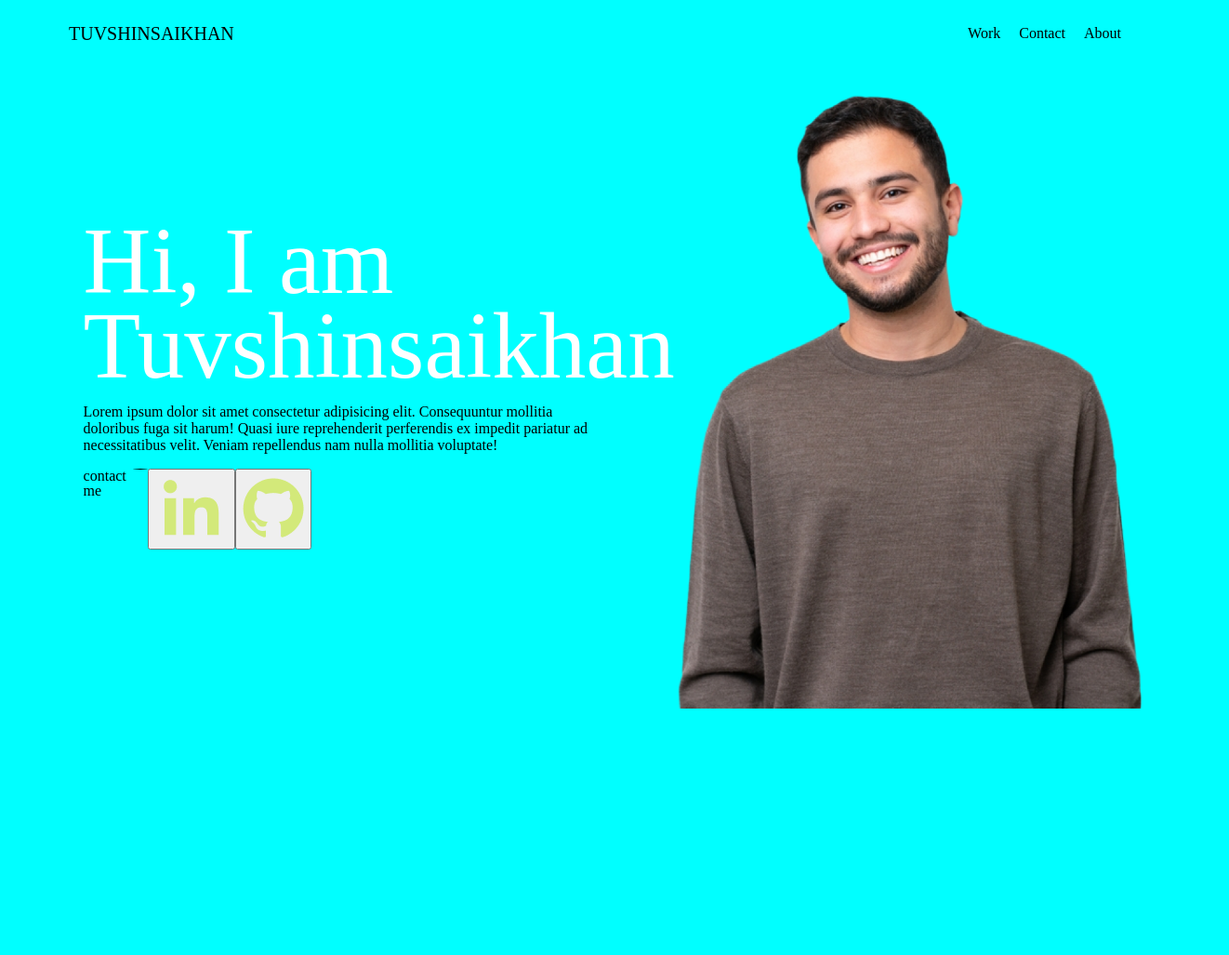
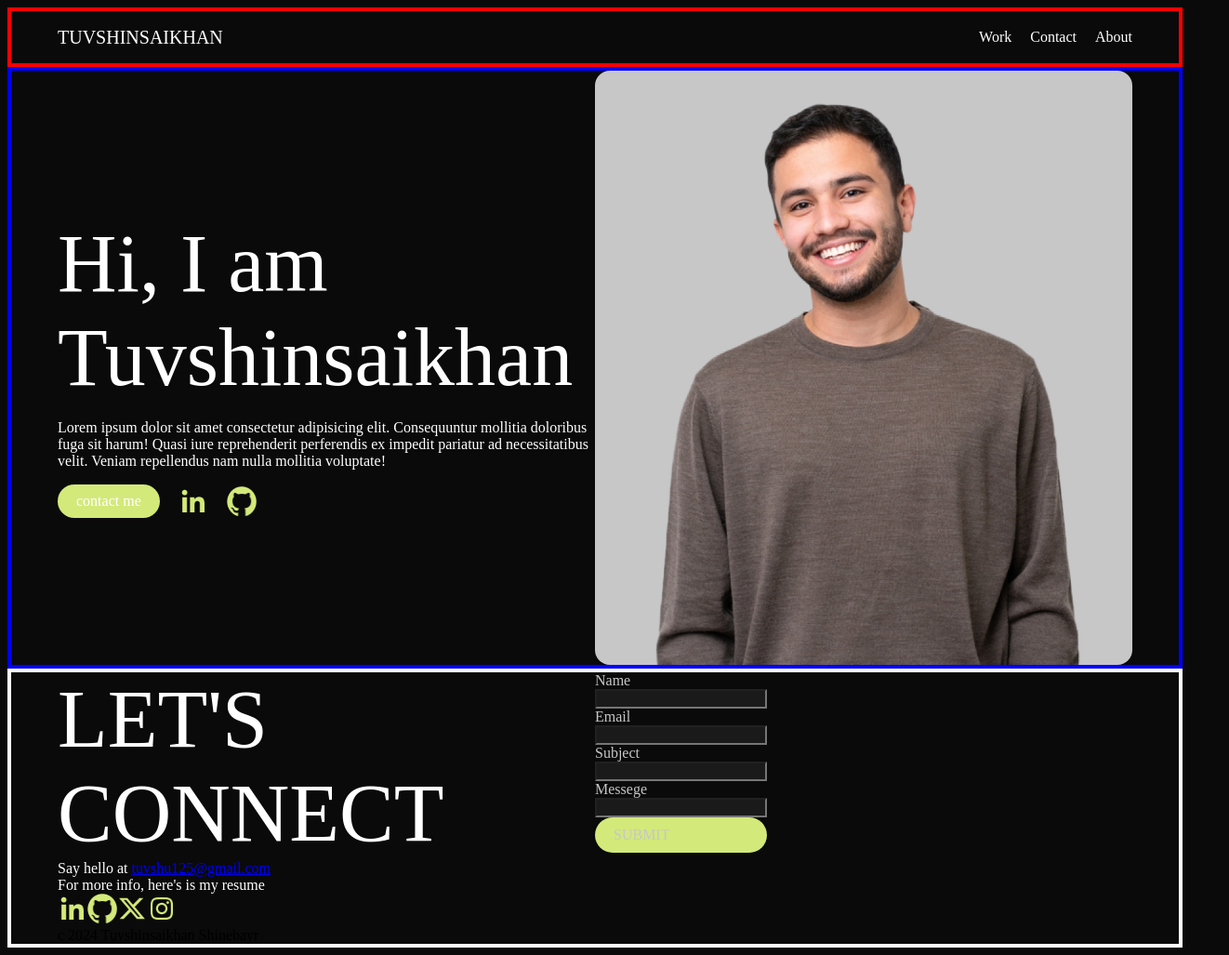
Before and after one commit to Tuvshu03/propolia, a plain HTML site: page index.html in a window 1280 px wide. Shown: the whole page at 93% size, 1322 px wide, since content can reach past the window. Before the commit the page ends 800 px from the top, so only its background shows below. Drawn offline with Linux system fonts and the light colour scheme.

Commit message:
propolia footer section almost finished

```diff
--- a/index.css
+++ b/index.css
@@ -1,8 +1,8 @@
 body {
   box-sizing: border-box;
-  background-color: aqua
+  background-color: #0a0a0a;
 }
-*{
+* {
   box-sizing: border-box;
 }
 .display-flex {
@@ -14,10 +14,16 @@ body {
 .center {
   align-items: center;
   justify-content: center;
-
 }
 .padding-16 {
   padding: 16px;
+}
+header {
+  border: 4px solid red;
+}
+
+.color-white {
+  color: white;
 }
 .header-name {
   font-weight: 700px;
@@ -32,98 +38,117 @@ body {
   width: 27px;
   height: 13px;
 }
-.image-container{
-    display:none;
+.image-container {
+  display: none;
+  color: white;
 }
-.gap-20{
-    gap:20px
+.gap-20 {
+  gap: 20px;
 }
-.container{
+.container {
   width: 100%;
-    margin-inline: 50px;
+  padding-inline: 50px;
 }
-.my-picture{
+.my-picture {
   width: 50%;
-    height: 50%;
   object-fit: cover;
+  background-color: #c7c7c7;
+  border-radius: 16px;
 }
-.header-title{
+.header-title {
   font-weight: 500px;
   font-size: 16px;
   line-height: 24px;
-    display: block;
   display: flex;
 }
-.my-name{
+.my-name {
   font-weight: 400px;
-    font-size: 101px;
-    line-height: 90.9px;
-    color:#fff
+  font-size: 5.5rem;
 }
-.contact-icon{
+.contact {
   font-weight: 700px;
   font-size: 16px;
   line-height: 16px;
+  width: 60%;
 }
-.point{
-    background-color: black;
-    border-radius: 50%;
-    width: 30%;
-    height: 1%;
+.contact-icon {
+  width: 2rem;
+  height: 2rem;
 }
-.section1{
+
+.section1 {
   display: flex;
-    flex-direction:row;
-    align-items: center;
-    justify-content: center;
-    flex:wrap;
+  flex-direction: row;
+  flex: wrap;
 }
-.introduction{
+.introduction {
+width: 50%;
+  color: white;
   display: flex;
   flex-direction: column;
-    width: 45%;
+  align-items: flex-start;
+  overflow: hidden;
 }
-@media screen and (max-width:768px)
-{
-    .header-title{
+.contact-me {
+  background-color: #d3e97a;
+  border-radius: 100px;
+  padding: 10px 20px;
+}
+/* footer */
+
+.resume-logo {
+  width: 2rem;
+  height: 2rem;
+}
+input {
+  background-color: #1a1a1a;
+}
+main {
+    border: 4px solid blue;
+  }
+  footer {
+    border: 4px solid white;
+  }
+@media screen and (max-width: 600px) {
+  .header-title {
     display: none;
   }
 
+  .image-container {
+    display: flex;
+  }
+  .section1 {
+    display: flex;
+    flex-direction: column;
+    flex: wrap;
+    align-items: center;
+    justify-content: center;
+    margin-bottom: 64px;
+  }
+  .my-picture {
+    width: 100%;
 
-.image-container{
-    display:flex;
   }
-    .section1{
-        flex-direction: column;
-        flex:wrap;
+  .introduction {
+    width: 100%;
   }
-    .my-picture{
-        width: 100%;
-        height: 100%;
-    }
-    .introduction{
-     width: 100%;
-     height: 100%
+  .my-name {
+    font-size: 3rem;
   }
 }
-/* @media screen and (min-width:370px) and (max-width: 768px)
-{
-    .header-title{
-        display: none;
+
+@media screen and (min-width: 600px) and (max-width: 1223px) {
+  body {
+    background-color: gold;
   }
-    .li-logo{
-        display: block;
+  .my-picture {
+    width: 40%;
+
   }
-    .section1{
-        flex-direction: column;
-        flex:wrap;
+  .introduction {
+    width: 60%
   }
-    .my-picture{
-        width: 100%;
-        height: 100%;
+  .my-name {
+    font-size: 4rem;
   }
-    .introduction{
-     width: 100%;
-     height: 100%
 }
-} */
--- a/index.html
+++ b/index.html
@@ -7,13 +7,11 @@
     <link rel="stylesheet" href="index.css" />
   </head>
   <body>
-    <header class="display-flex center">
-      <div class="container display-flex space-between padding-16">
-        <div class="display-flex center">
+    <header>
+      <div class="container display-flex space-between padding-16 color-white">
         <div class="header-name">TUVSHINSAIKHAN</div>
-        </div>
-        <div class="display-flex center">
 
+        <div class="display-flex">
           <div class="header-title display-flex gap-20">
             <div>Work</div>
             <div>Contact</div>
@@ -21,15 +19,14 @@
           </div>
         </div>
         <div class="image-container">
-            <img class="li-logo" src="img/Vector.png" />
+          <img class="li-logo" src="img/obtion-logo.png" />
         </div>
       </div>
     </header>
     <main>
       <div class="container">
         <div class="section1">
-
-            <div class="introduction">
+          <div class="introduction center">
             <div class="my-name">Hi, I am Tuvshinsaikhan</div>
             <p>
               Lorem ipsum dolor sit amet consectetur adipisicing elit.
@@ -37,21 +34,17 @@
               reprehenderit perferendis ex impedit pariatur ad necessitatibus
               velit. Veniam repellendus nam nulla mollitia voluptate!
             </p>
-              <div class="contact-icon display-flex">
-                <div class="display-flex">
+            <div
+              class="contact display-flex gap-20"
+              style="align-items: center"
+            >
+              <div class="display-flex center contact-me">
                 contact me
-                  <div class="point"></div>
+                <!-- <div style="width: 20%; height: 80%; background-color: white; border-radius: 50%;"></div> -->
               </div>
-                <button>
-                  <div>
-                    <img src="img/indeed-logo.png" />
-                  </div>
-                </button>
-                <button>
-                  <div>
-                    <img src="img/git-hub-logo.png" />
-                  </div>
-                </button>
+              <img class="contact-icon" src="img/indeed.png" />
+
+              <img class="contact-icon" src="img/git-hub-logo.png" />
             </div>
           </div>
 
@@ -59,6 +52,57 @@
         </div>
       </div>
     </main>
-    <footer></footer>
+    <footer>
+      <div class="container">
+        <div class="section1" style="color: #c7c7c7">
+          <div class="introduction">
+            <div class="my-name">LET'S CONNECT</div>
+            <div>
+              <div>
+                Say hello at
+                <a href="tuvshu125@gmail.com">tuvshu125@gmail.com</a>
+              </div>
+              <div>For more info, here's is my resume</div>
+            </div>
+            <div class="display-flex">
+              <a href="#">
+                <img class="resume-logo" src="img/indeed.png" />
+              </a>
+              <a href="#">
+                <img class="resume-logo" src="img/git-hub-logo.png" />
+              </a>
+              <a href="#">
+                <img class="resume-logo" src="img/x-logo.png" />
+              </a>
+              <a href="#">
+                <img class="resume-logo" src="img/instagram.png" />
+              </a>
+            </div>
+          </div>
+          <div>
+            <div style="display: flex; flex-direction: column">
+              Name
+              <input type="text" />
+            </div>
+            <div style="display: flex; flex-direction: column">
+              Email
+              <input type="email" />
+            </div>
+            <div style="display: flex; flex-direction: column">
+              Subject
+              <input type="text" />
+            </div>
+            <div style="display: flex; flex-direction: column">
+              Messege
+              <input type="text" />
+            </div>
+            <div class="contact-me">SUBMIT</div>
+          </div>
+        </div>
+         <div class="display-flex">
+             c 2024 Tuvshinsaikhan Shinebayr
+            </div>
+      </div>
+    </footer>
   </body>
 </html>
```
Also changed, not shown: img/indeed.png (added), img/instagram.png (added), img/obtion-logo.png (added), img/x-logo.png (added). Lines whose indentation alone changed are shown as unchanged.
